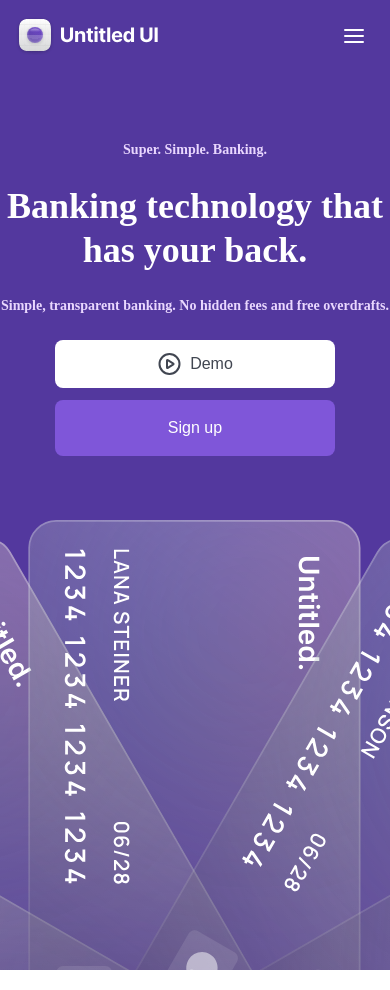
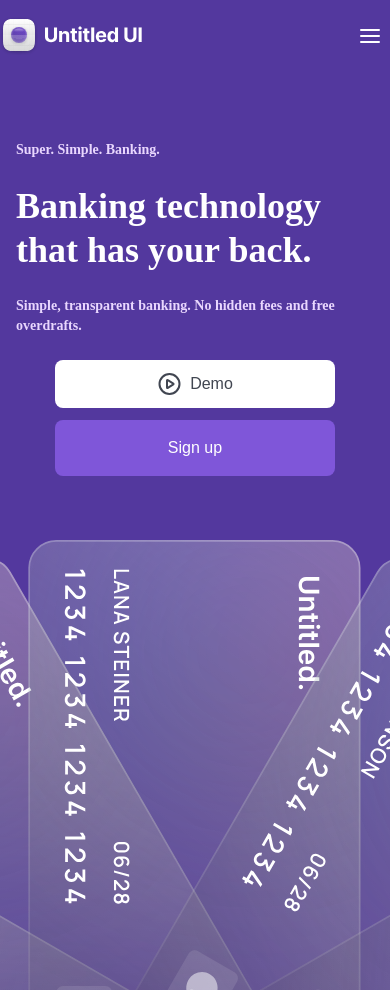
Before and after one commit to giopirveli/css_9.2, a plain HTML site: page index.html in a window 390 px wide. Shown: the top 990 px of the page. Drawn offline with Linux system fonts and the light colour scheme.

Commit message:
additionalCode

```diff
--- a/css/style.css
+++ b/css/style.css
@@ -99,7 +99,6 @@ line-height: 90px;
     width: 100%;
     display: flex;
     flex-direction: column;
-    align-items: center;
     text-align: center;
     gap: 24px;
 }
@@ -735,6 +734,13 @@ line-height: 24px;
     .headerNav >a{
         display: inline;
     }
+    .headerNav{
+        padding: 16px 0;
+    }
+    .entarenceBoxTextPart{
+        text-align: left;
+        padding: 0 16px;
+    }
     .entarenceBoxTextPart span{
         font-size: 14px;
         line-height: 20px;
@@ -922,4 +928,7 @@ background-color: #53389E;
     .footerEmailFormInputsBox{
         flex-direction: column;
     }
+    .footerContentSecondConteiner{
+        align-items: flex-start;
+    }
 }
```
